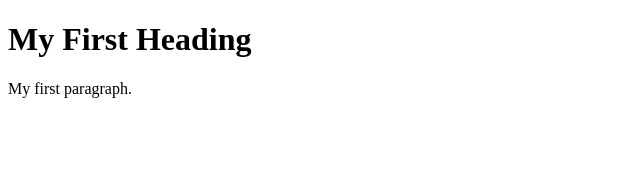
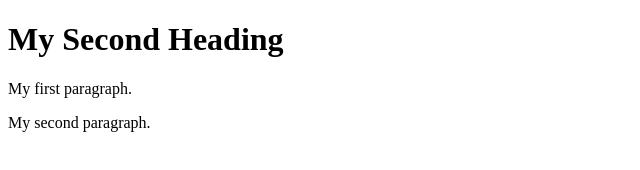
Before and after one commit to peti2001/codersrank-practice, a website: page index.html in a window 1280 px wide. Shown: the whole page, without its empty margins (0-640 px from the left). Drawn offline with Linux system fonts and the light colour scheme.

Commit message:
Add new paragraph

```diff
--- a/index.html
+++ b/index.html
@@ -5,8 +5,9 @@
 </head>
 <body>
 
-<h1>My First Heading</h1>
+<h1>My Second Heading</h1>
 <p>My first paragraph.</p>
+<p>My second paragraph.</p>
 
 </body>
 </html>
```
